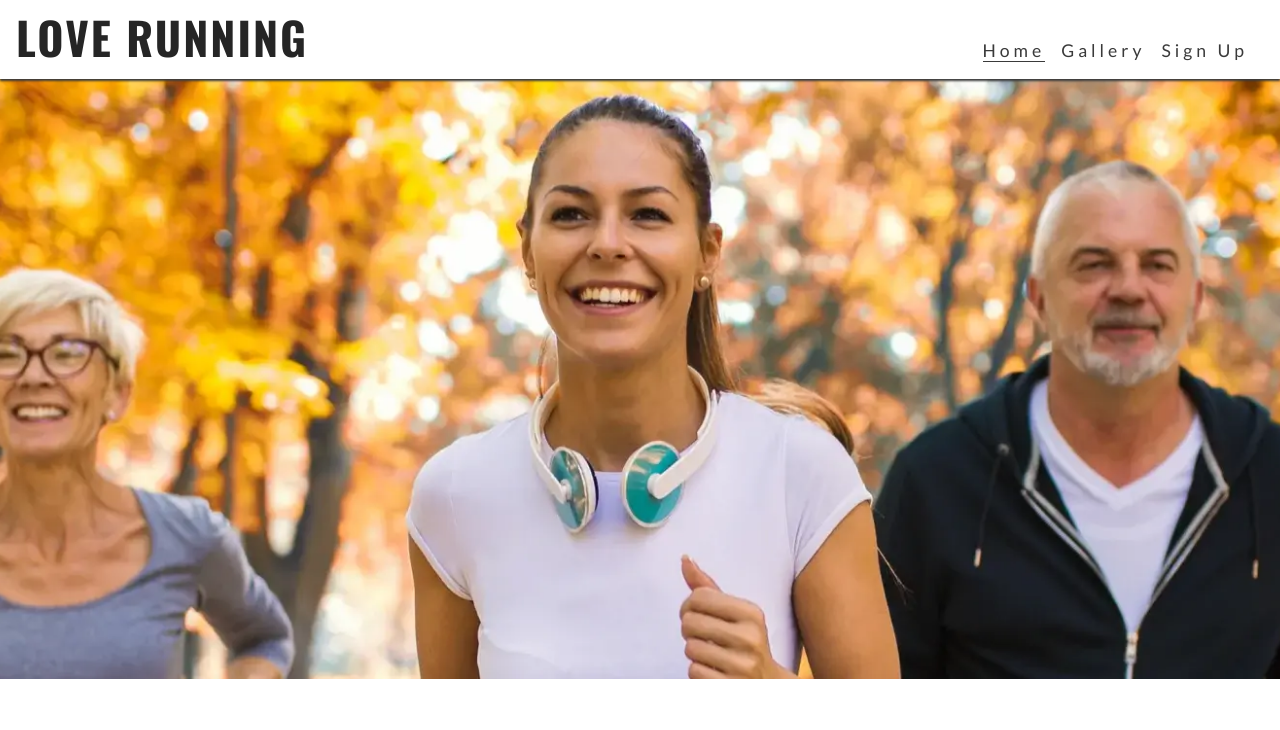
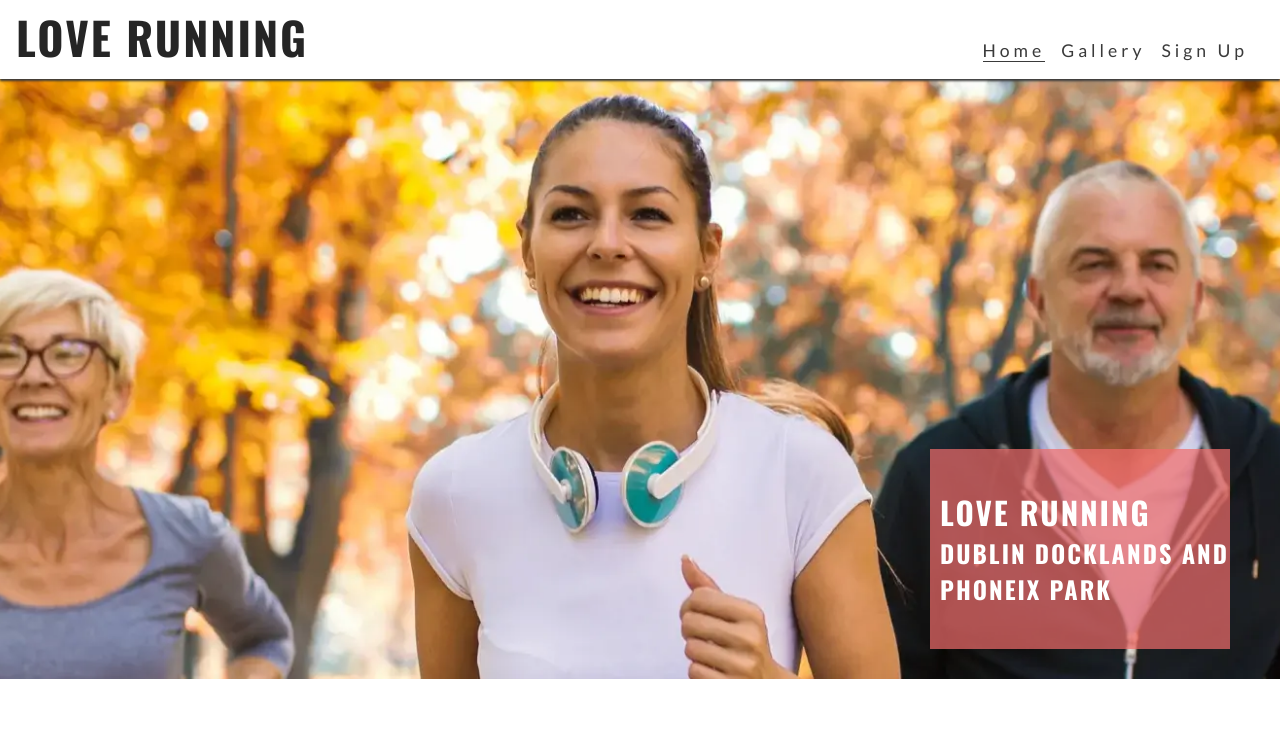
Before and after one commit to FatimahMohamed/love-running, a plain HTML site: page index.html in a window 1280 px wide. Shown: the top 730 px of the page. Drawn offline with nearby package versions, Linux system fonts and the light colour scheme.

Commit message:
Add cover text

```diff
--- a/assets/css/style.css
+++ b/assets/css/style.css
@@ -18,6 +18,11 @@ body {
     font-family: 'Lato', sans-serif;
 }
 
+header a {
+    text-decoration: none;
+    color: inherit;
+}
+
 /*Header*/
 header {
     background-color: #ffffff;
@@ -31,12 +36,7 @@ header {
     align-items: baseline;
 }
 
-header a {
-    text-decoration: none;
-    color: inherit;
-}
-
-h1 {
+h1, h2, h3 {
     font-family: 'Oswald', sans-serif;
     text-transform: uppercase;
     letter-spacing: 2px;
@@ -92,8 +92,24 @@ main {
     height: 600px;
     width: 100%;
     background: url(../images/hero-image.webp) no-repeat center center/cover;
+    position: relative;
 }
 
+#cover-text {
+    /* Final rgba sets the opicity so it is semi-transparent */
+    background-color: rgba(241, 109, 107, 0.7);
+    font-size: 130%;
+    position: absolute;
+    bottom: 30px;
+    width: 80%;
+    min-height: 200px;
+    padding-top: 40px;
+    padding-left: 10px;
+}
+
+#cover-text > h2, #cover-text > h3 {
+    color: #ffffff;
+}
 
 /* Footer */
 #social-networks {
@@ -143,6 +159,11 @@ main {
         /* Push main content down to accomodate larger header */
         margin-top: 79px
     }
+
+    /*Hero*/
+    #cover-text {
+        width: 300px;
+        right: 50px;
 }
 
 /* Large devices (laptops and desktops, 992px and up) */
--- a/index.html
+++ b/index.html
@@ -47,7 +47,12 @@
     </header>
     <!--Main content-->
     <main>
-        <section id="hero"></section>
+        <section id="hero">
+        <div id="cover-text">
+            <h2>Love Running</h2>
+            <h3>Dublin Docklands and Phoneix Park</h3>
+        </div>
+        </section>
     </main>
     <!--Footer-->
     <footer>
```
